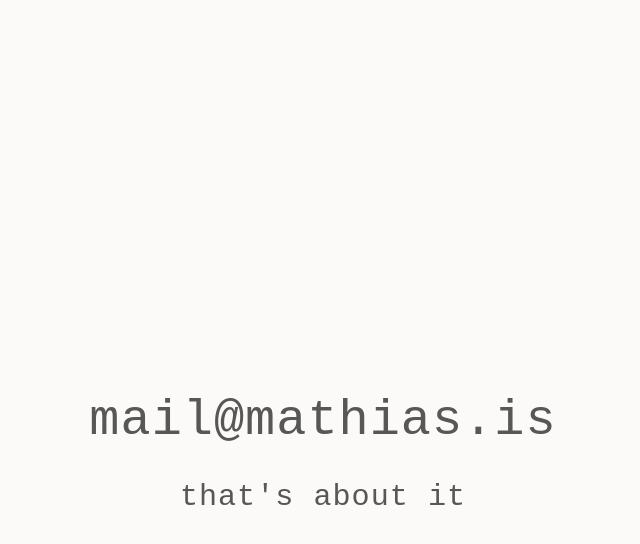
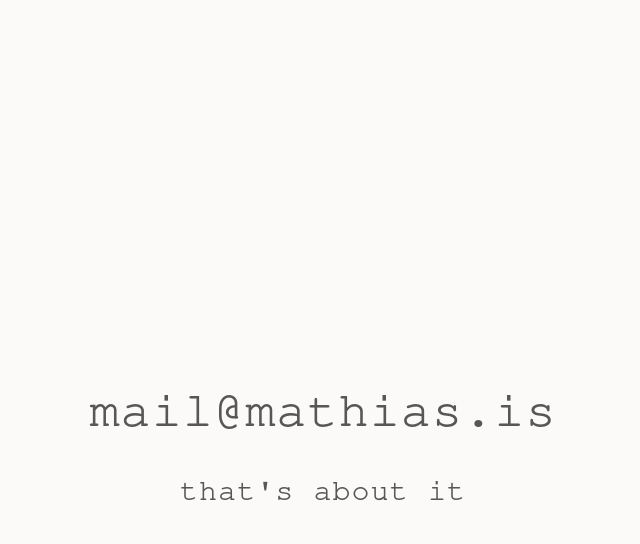
Before and after one commit to mathiascode/mathias.is, a Jekyll site: the page built from index.html, in a window 1280 px wide. Shown: the top 544 px of the page, without its empty margins (317-957 px from the left). Built offline with Jekyll 4.4.1, drawn with Linux system fonts in a browser that asks for light colours.

Commit message:
Add Nimbus Mono PS font variant

```diff
--- a/_includes/main.css
+++ b/_includes/main.css
@@ -7,7 +7,7 @@ html {
 	background: hsl(40, 20%, 98%);
 	color: hsl(0, 0%, 34%);
 	display: table;
-	font-family: Nimbus Mono, Courier New, monospace;
+	font-family: Nimbus Mono PS, Nimbus Mono, Courier New, monospace;
 	font-size: .75em;
 	font-size: calc(.275em + .72vh + .72vw);
 	height: 100%;
```
